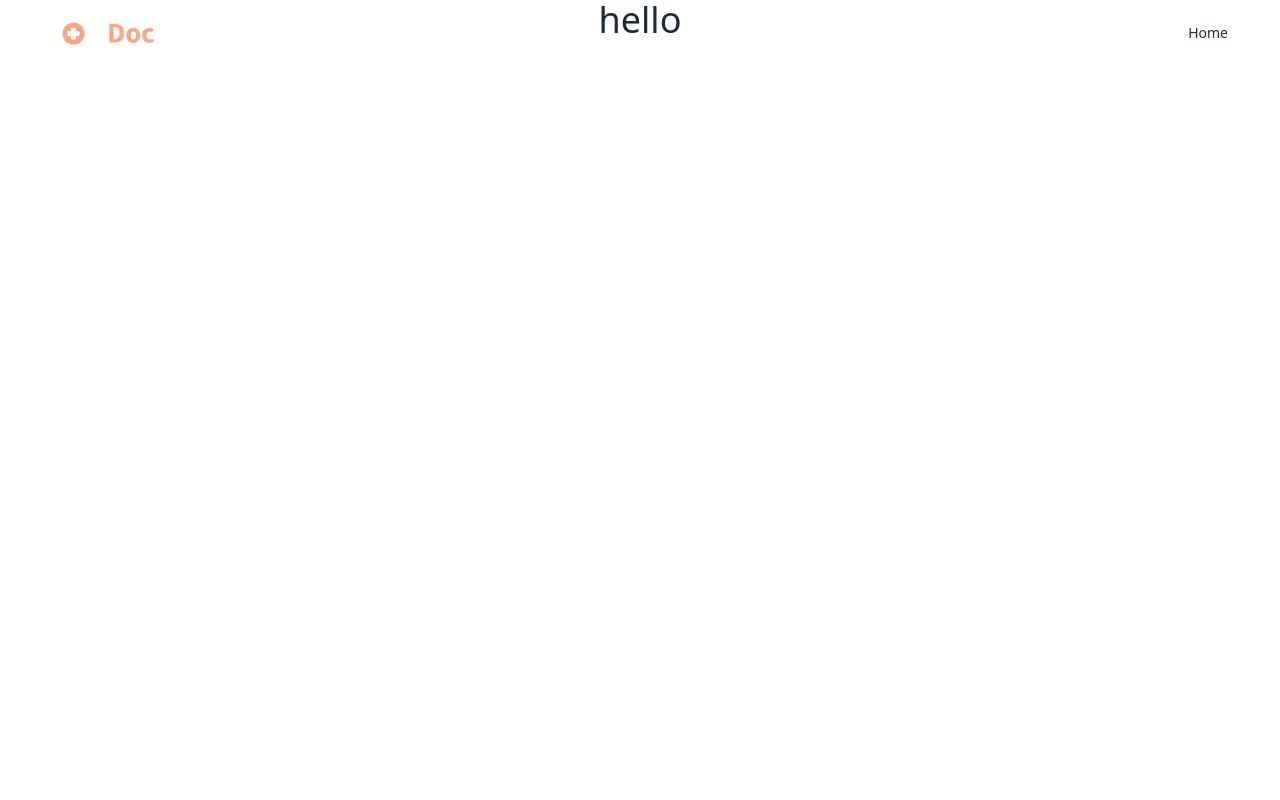
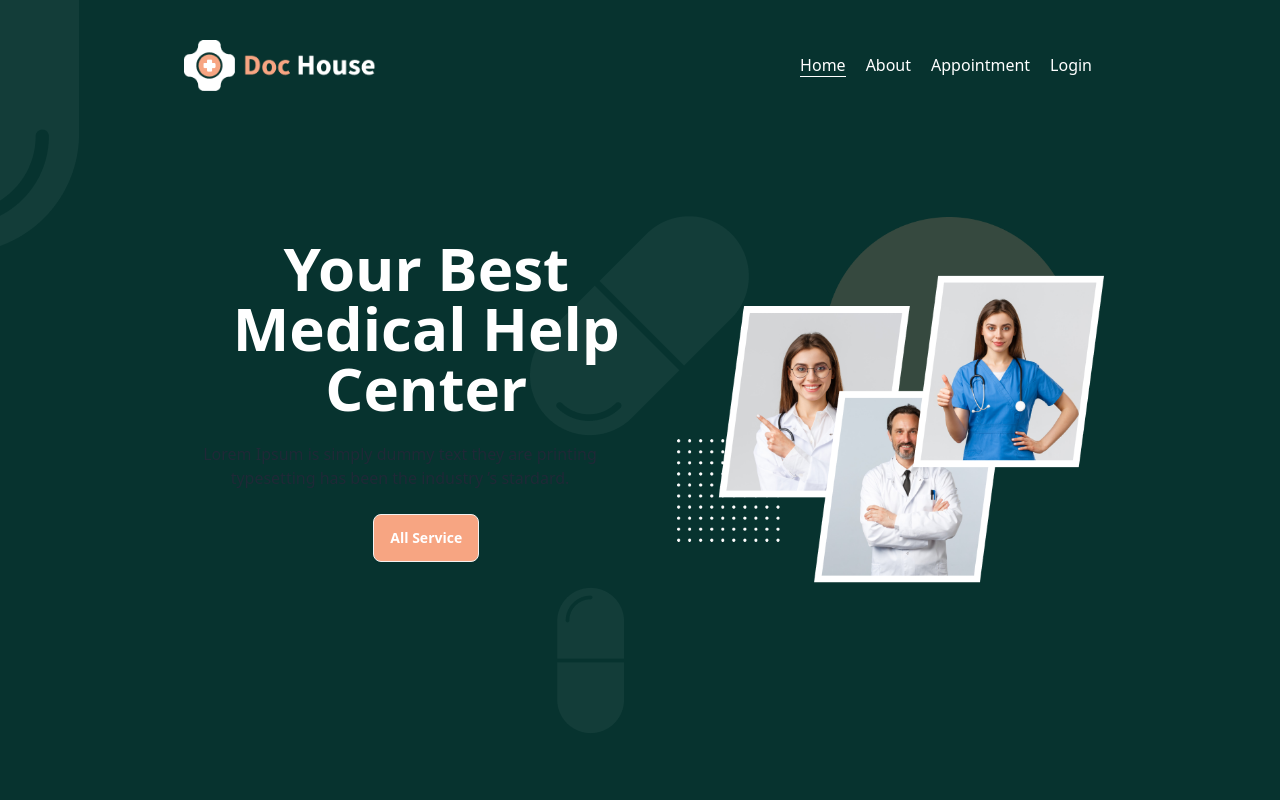
Before and after one commit to SilentNirab/madical, a React (Vite) app: page / in a window 1280 px wide. Shown: the top 800 px of the page. Built offline with nearby package versions, Linux system fonts and the light colour scheme.

Commit message:
banner added

```diff
--- a/src/Pages/Home/Home.jsx
+++ b/src/Pages/Home/Home.jsx
@@ -1,6 +1,9 @@
+import Banner from "../../components/Banner";
+
 const Home = () => {
     return (
         <div className="min-h-screen">
+            <Banner></Banner>
             <h2 className="text-4xl text-center">hello</h2>
         </div>
     );
--- a/src/Pages/Shared/Navbar/Navbar.jsx
+++ b/src/Pages/Shared/Navbar/Navbar.jsx
@@ -1,6 +1,7 @@
 import { useState } from 'react';
 import logo from '../../../assets/images/logo.png'
 import Container from '../../../components/Container';
+import { NavLink } from 'react-router-dom';
 const Navbar = () => {
     const [navbar, setNavbar] = useState(false);
 
@@ -14,13 +15,24 @@ const Navbar = () => {
     }
     window.addEventListener('scroll', changeColor);
     const Navlinks = <>
-        <li>Home</li>
+        <li>
+            <NavLink to={'/'} className={({ isActive }) =>
+                isActive ? " border-b border-white" : " "} >Home</NavLink></li>
+        <li>
+            <NavLink to={'/about'} className={({ isActive }) =>
+                isActive ? " border-b border-white" : " "} >About</NavLink></li>
+        <li>
+            <NavLink to={'/appointment'} className={({ isActive }) =>
+                isActive ? " border-b border-white" : " "} >Appointment</NavLink></li>
+        <li>
+            <NavLink to={'/login'} className={({ isActive }) =>
+                isActive ? " border-b border-white" : " "} >Login</NavLink></li>
     </>
     return (
-        <div className={`fixed w-full ${navbar ? 'bg-green-800': 'bg-transparent'} `}>
+        <div className={`fixed w-full ${navbar ? 'bg-[#07332F;]' : 'bg-transparent  pt-5 md:pt-8'} `}>
             <Container>
                 <div className="navbar">
-                    <div className="navbar-start">
+                    <div className=" navbar-start ">
                         <div className="dropdown">
                             <div tabIndex={0} role="button" className="btn btn-ghost lg:hidden">
                                 <svg xmlns="http://www.w3.org/2000/svg" className="h-5 w-5" fill="none" viewBox="0 0 24 24" stroke="currentColor"><path strokeLinecap="round" strokeLinejoin="round" strokeWidth="2" d="M4 6h16M4 12h8m-8 6h16" /></svg>
@@ -29,10 +41,12 @@ const Navbar = () => {
                                 {Navlinks}
                             </ul>
                         </div>
-                        <a className=""><img className='w-48' src={logo} alt="" /></a>
+                        <a className="content-end"><img className='w-48' src={logo} alt="" /></a>
                     </div>
+
+
                     <div className="navbar-end hidden lg:flex">
-                        <ul className="menu menu-horizontal px-1">
+                        <ul className="menu-horizontal px-1 text-white text-base space-x-5">
                             {Navlinks}
                         </ul>
                     </div>
--- /dev/null
+++ b/src/components/Banner.jsx
@@ -0,0 +1,24 @@
+import Container from "./Container";
+import doctors from "../assets/images/doctors.png"
+const Banner = () => {
+    return (
+        <div className="bg-cover bg-center h-screen bg-[url('assets/images/banner.png')]">
+            <Container>
+                <div className="h-screen">
+                    <div className="flex flex-col md:flex-row justify-center md:justify-between items-center h-full">
+                        <div className="space-y-6 text-center">
+                            <h1 className=" text-4xl mt-4 md:mt-0 md:text-6xl text-white font-semibold">Your Best Medical Help Center</h1>
+                            <p className="max-w-md">Lorem Ipsum is simply dummy text they are printing typesetting has been the industry &rsquo;s stardard.</p>
+                            <button className="btn bg-[#F7A582] hover:bg-[#ca8668] text-white rounded-lg">All Service</button>
+                        </div>
+                        <div className="w-8/12 md:w-10/12">
+                            <img className="w-full" src={doctors} alt="doctors" />
+                        </div>
+                    </div>
+                </div>
+            </Container>
+        </div>
+    );
+};
+
+export default Banner;
--- a/src/components/Container.jsx
+++ b/src/components/Container.jsx
@@ -1,7 +1,7 @@
 // eslint-disable-next-line react/prop-types
 const Container = ({ children }) => {
     return (
-      <div className='max-w-[2520px] mx-auto xl:px-10 md:px-8 sm:px-2 px-4'>
+      <div className='max-w-[2520px] mx-auto xl:px-44 md:px-12 sm:px-2 px-4'>
         {children}
       </div>
     )
```
Also changed, not shown: src/assets/images/banner.png (added), src/assets/images/doctors.png (added).
